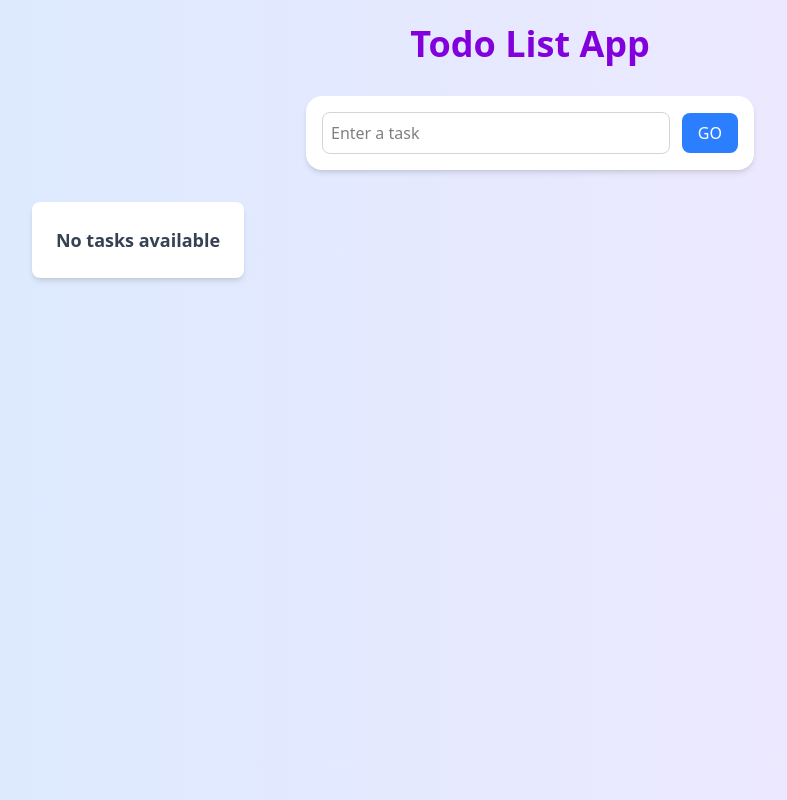
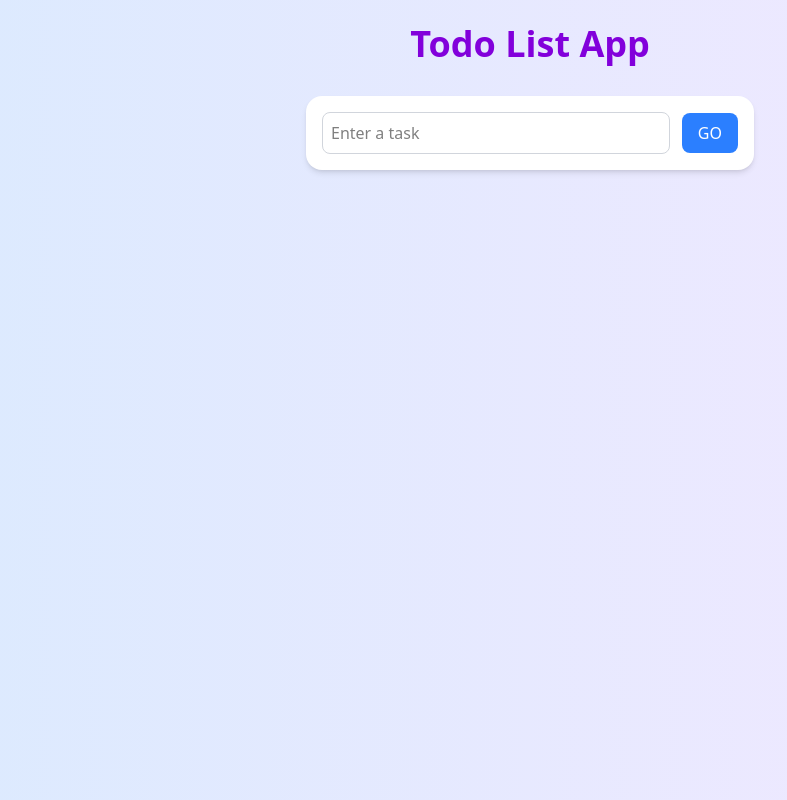
Before and after one commit to MogesBekele/typescript-tutor, a React (Vite) app in the folder typescript/: page / in a window 1280 px wide. Shown: the whole page, without its empty margins (110-897 px from the left). Built offline with nearby package versions, Linux system fonts and the light colour scheme.

Commit message:
import on todolist

```diff
--- a/typescript/src/component/SingleTodo.tsx
+++ b/typescript/src/component/SingleTodo.tsx
@@ -1,12 +1,9 @@
 import React from 'react'
-import PropTypes from 'prop-types'
 
-const SingleTodo = props => {
+const SingleTodo = () => {
   return (
     <div>SingleTodo</div>
   )
 }
 
-SingleTodo.propTypes = {}
-
 export default SingleTodo
--- a/typescript/src/component/TodoList.tsx
+++ b/typescript/src/component/TodoList.tsx
@@ -1,5 +1,6 @@
 import React from "react";
 import { Todo } from "../Model";
+import SingleTodo from "./SingleTodo";
 
 interface Props {
   todos: Todo[];
@@ -9,28 +10,12 @@ interface Props {
 const TodoList: React.FC<Props> = ({ todos, setTodos }) => {
   return (
     <div className="flex flex-col items-center mt-8 w-full max-w-md">
-      {todos.length === 0 ? (
-        <div className="bg-white p-6 rounded-lg shadow-md text-center">
-          <h2 className="text-lg font-semibold text-gray-700">
-            No tasks available
-          </h2>
-        </div>
-      ) : (
-        todos.map((todo, index) => (
-          <div
-            key={index}
-            className="bg-white p-4 rounded-lg shadow-md w-full mb-4 flex justify-between items-center"
-          >
-            <h2 className="text-lg font-semibold text-gray-800">{todo.todo}</h2>
-            <button
-              onClick={() => setTodos(todos.filter((_, i) => i !== index))}
-              className="bg-red-500 text-white px-4 py-2 rounded-lg hover:bg-red-600 transition duration-200"
-            >
-              Delete
-            </button>
-          </div>
+      {
+        todos.map((todo)=>(
+          <SingleTodo/>
         ))
-      )}
+      }
+
     </div>
   );
 };
```
